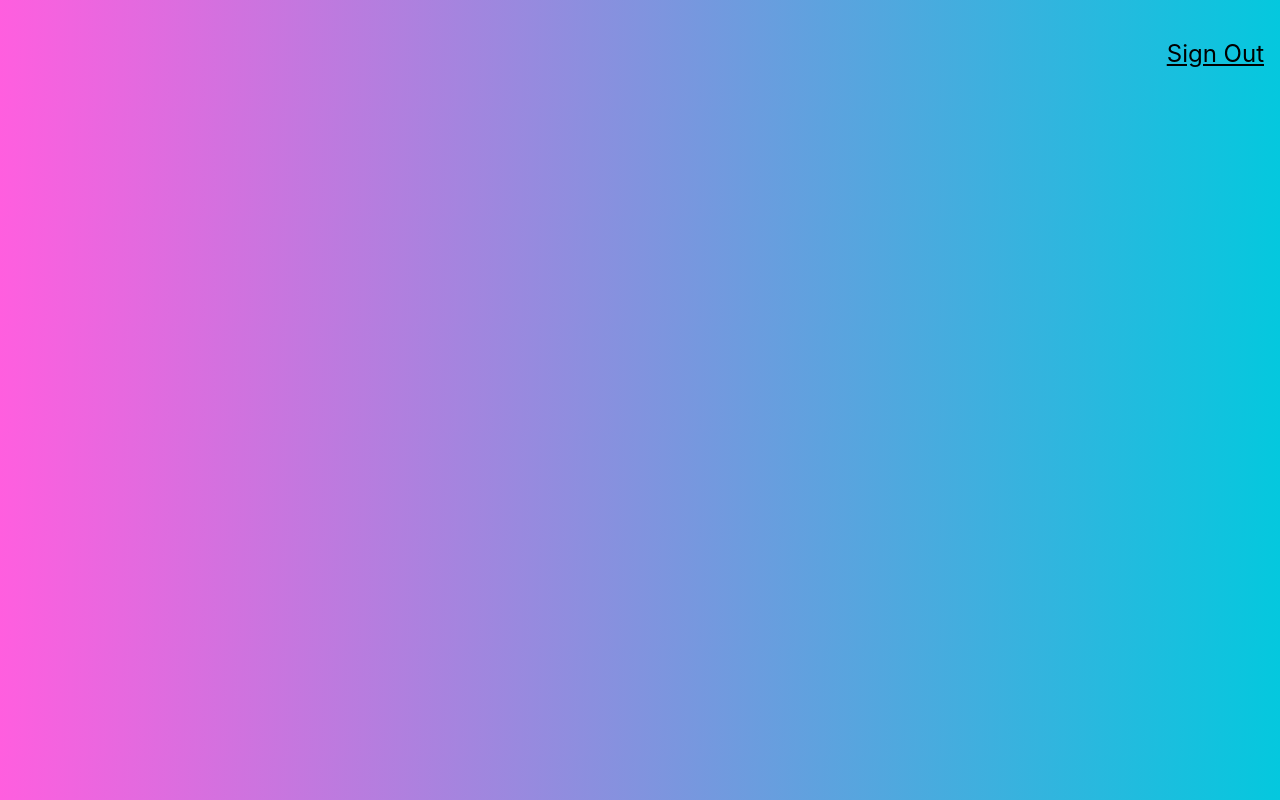
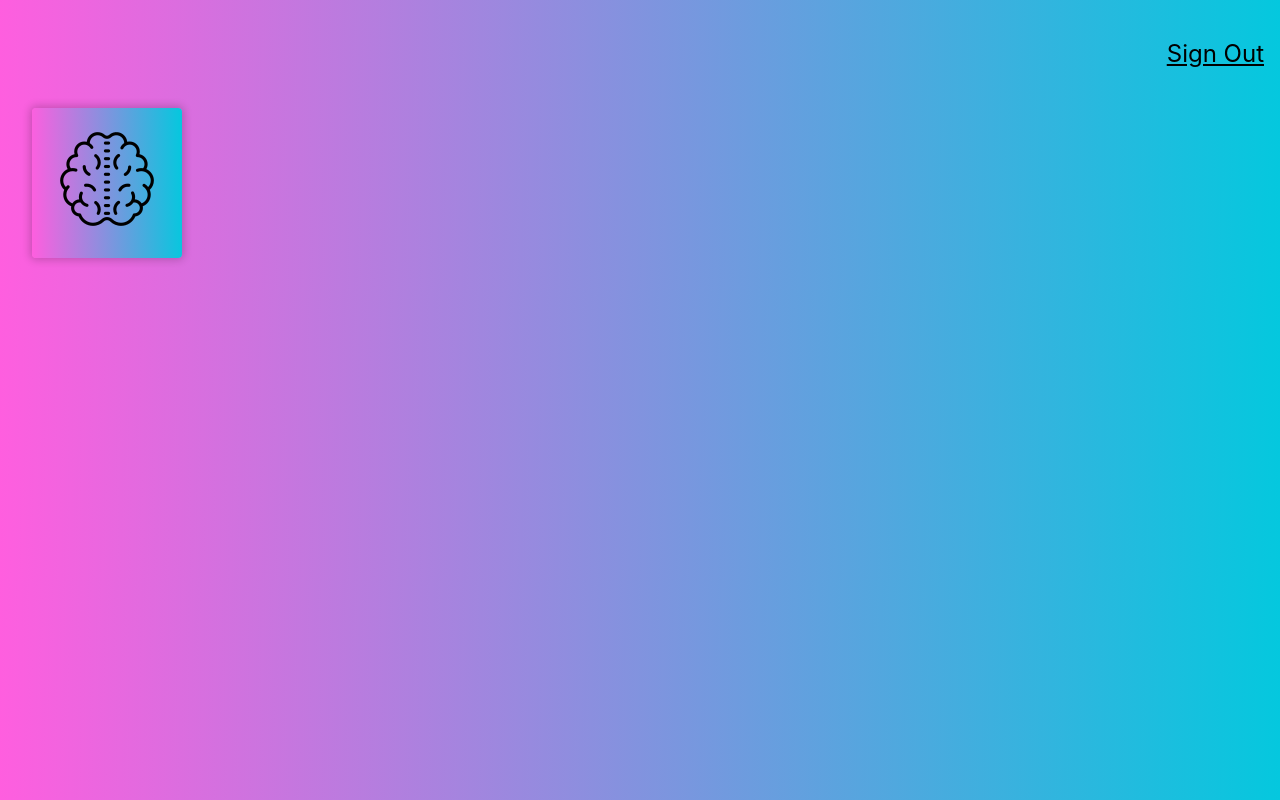
Before and after one commit to chloenth/smart-brain, a React (Create React App) app: page / in a window 1280 px wide. Built offline with nearby package versions, Linux system fonts and the light colour scheme.

Commit message:
add Logo component to the App

```diff
--- a/src/App.js
+++ b/src/App.js
@@ -1,11 +1,13 @@
 import './App.css';
+import Logo from './components/Logo/Logo';
 import Navigation from './components/Navigation/Navigation';
 
 function App() {
   return (
     <div className='App'>
       <Navigation />
-      {/* <Logo />
+      <Logo />
+      {/*
       <ImageLinkForm />
       <FaceRecognition /> */}
     </div>
```
